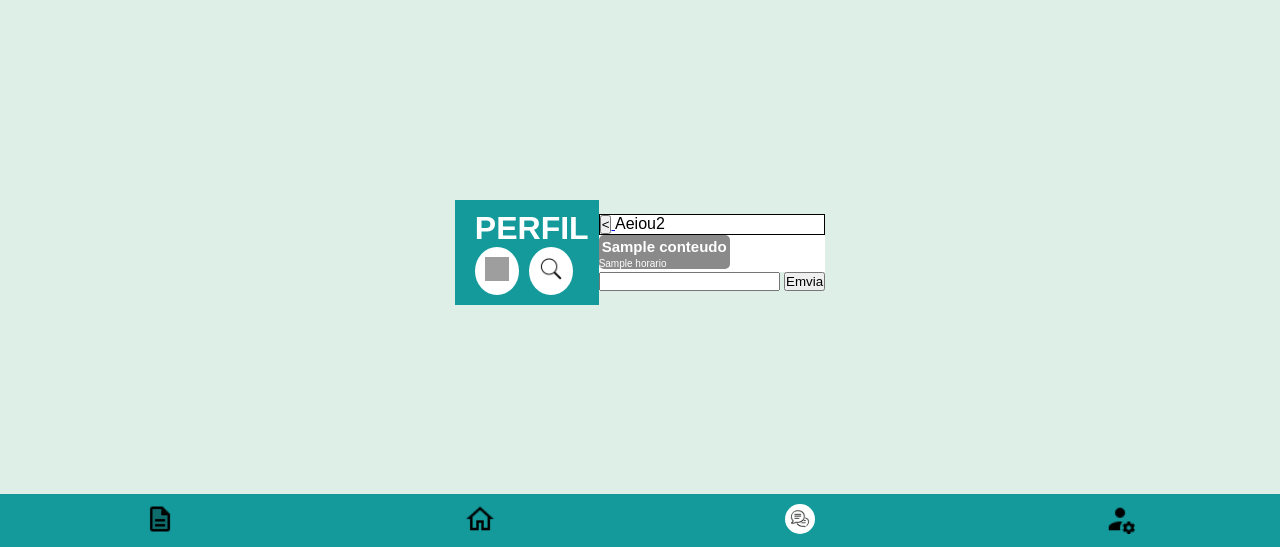
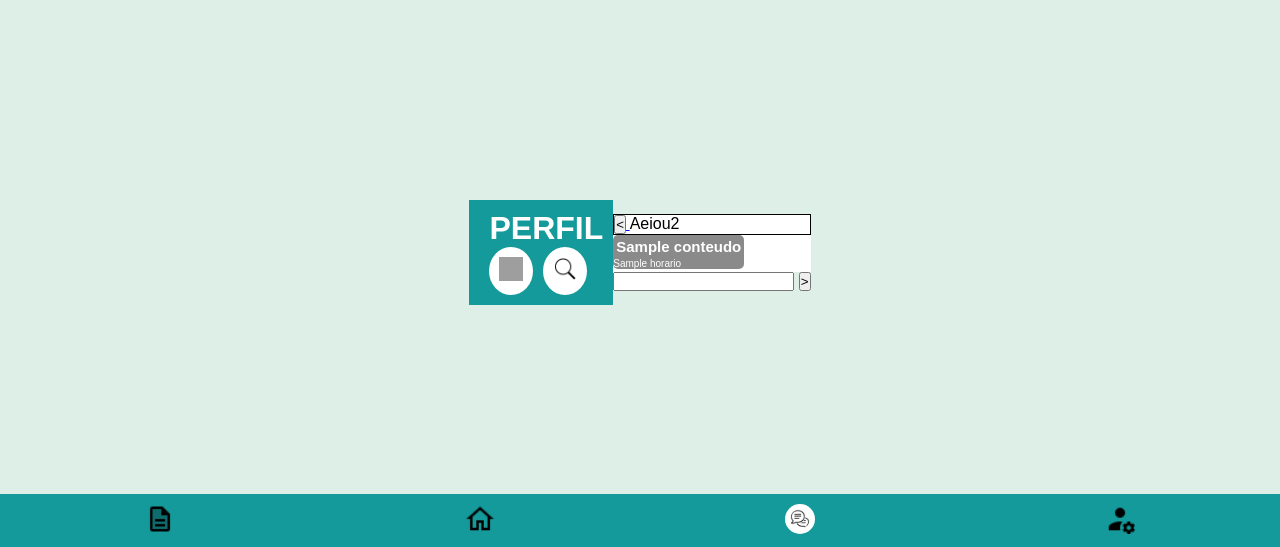
Before and after one commit to Igor2427/H.E.M, a Django app: template site/HEM/appHEM/templates/mensagens_paciente.html in a window 1280 px wide. Shown: the part 148-695 px from the top of the page. Run offline with Django 3.2, Linux system fonts and the light colour scheme; data comes from the database, SQL or seed files in the repository; tables that the repository leaves empty hold one stand-in row (values such as "Sample post"); the template is opened without the code that fills it: values that come from a table or form of the project are taken from there, most other values are stand-ins (such as "Sample title", 1, 10 or a date in 2020); parts of the project's set-up code (start-up, migrations or seed data) failed here and were passed over; grey boxes are pictures that could not be loaded.

Commit message:
Update mensagens_paciente.html

```diff
--- a/site/HEM/appHEM/templates/mensagens_paciente.html
+++ b/site/HEM/appHEM/templates/mensagens_paciente.html
@@ -48,7 +48,7 @@
         <form action="." method="post">
             {% csrf_token %}
             <input type="text" id="message" name="message">
-            <button type="submit">Emvia</button>
+            <button type="submit">></button>
         </form>
 
     </main>
```
